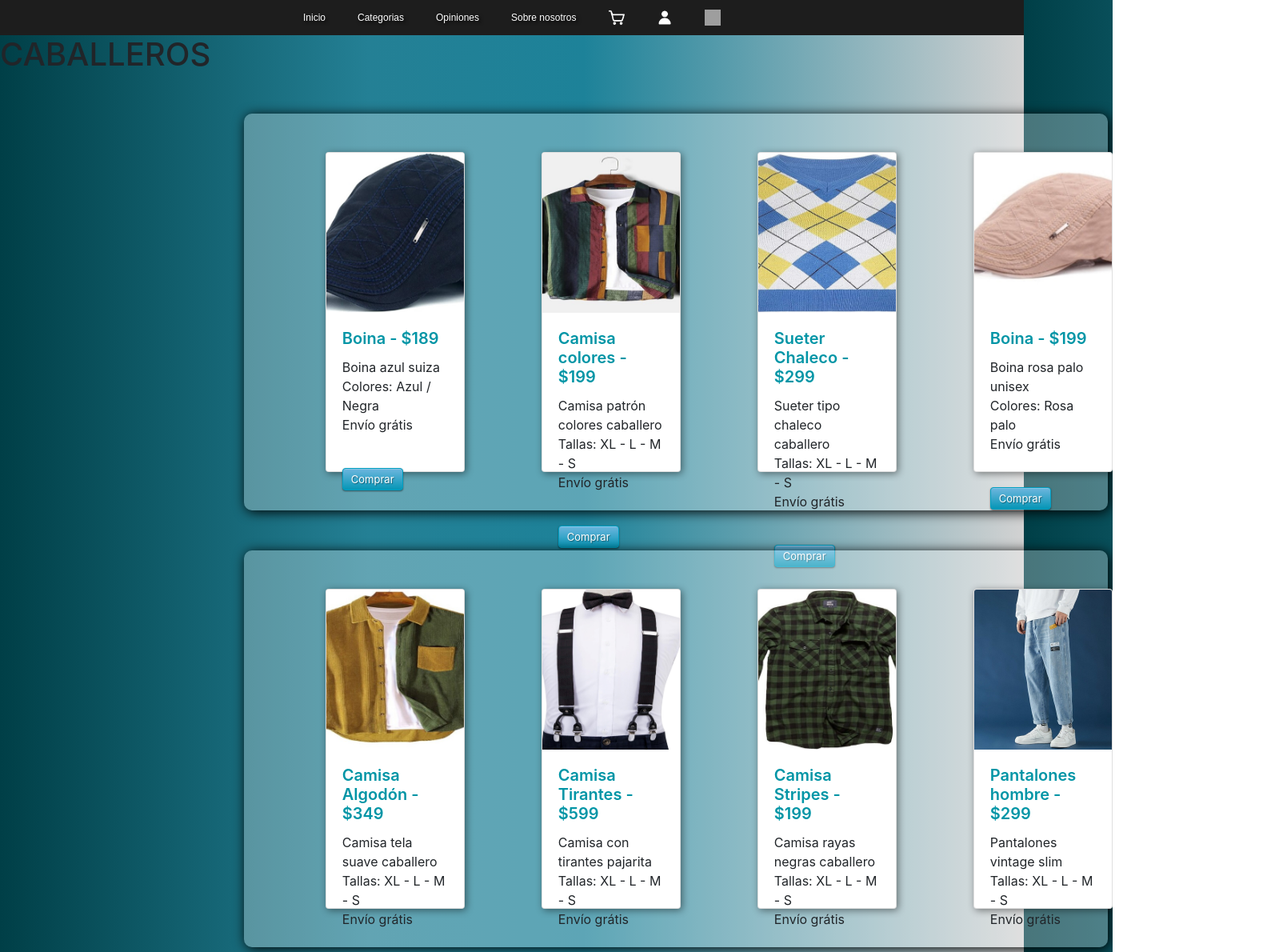
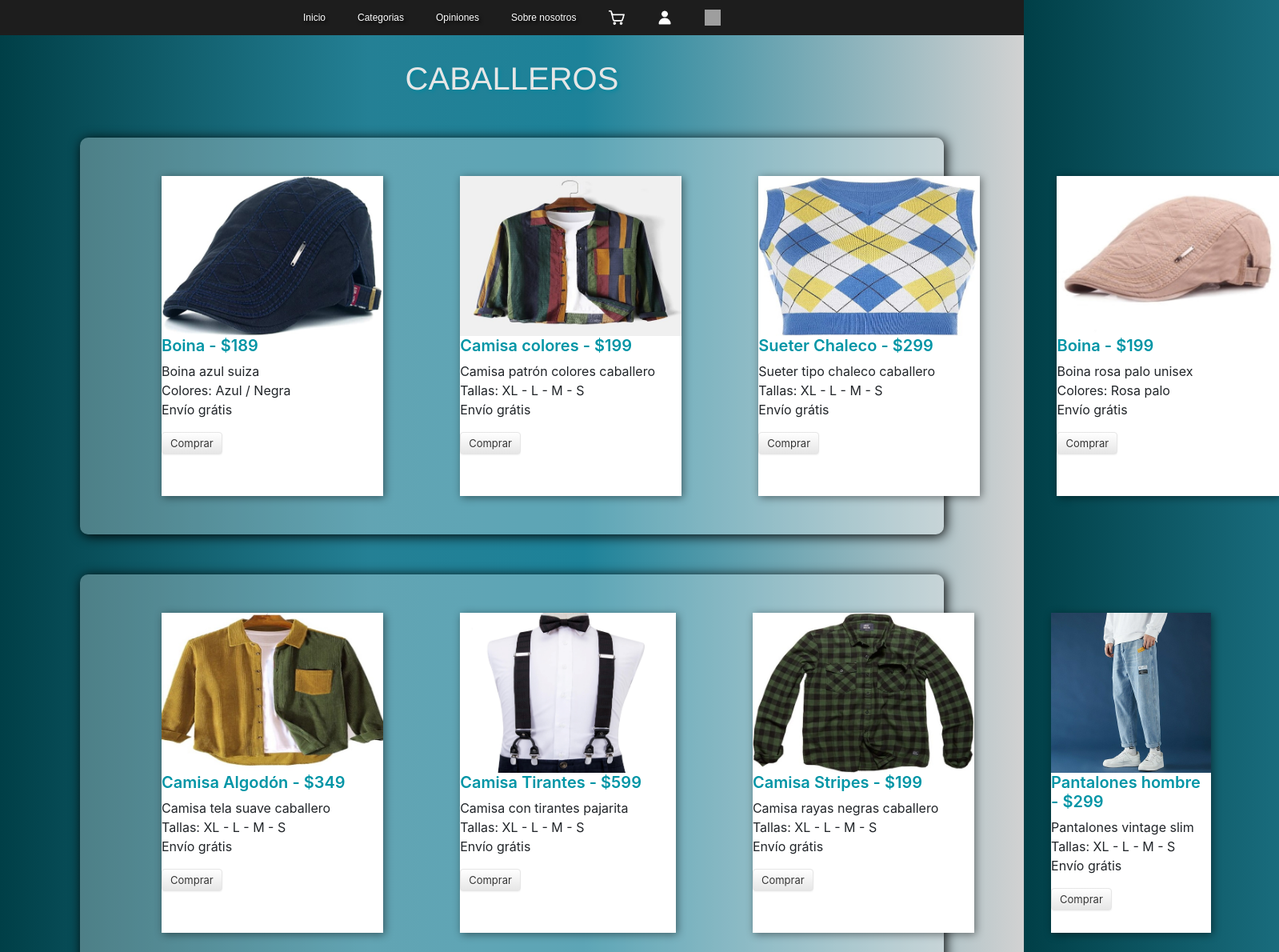
Before and after one commit to 203720/Landing-page, a React (Create React App) app in the folder proyecto-api/: page /Hombres in a window 1280 px wide. Shown: the top 1190 px of the page at 80% size, 1599 px wide, since content can reach past the window. Built offline with nearby package versions, Linux system fonts and the light colour scheme; grey boxes are pictures that could not be loaded.

Commit message:
Cambios
Co-Authored-By: Emilio Torres <77992695+203453@users.noreply.github.com>

```diff
--- a/proyecto-api/src/css/categorias.css
+++ b/proyecto-api/src/css/categorias.css
@@ -1,4 +1,4 @@
-    .card{
+    .cardCategorias{
         position: relative;
         width: 100%;
         height: 400px;
@@ -8,23 +8,23 @@
         background-color: rgb(255, 255, 255);
         box-shadow: 2px 2px 10px rgba(0, 0, 0, 0.453);
     }
-    .btn-primary{
+    .btnCategorias-primary{
         background-color: rgb(0, 0, 0);
         border-color: whitesmoke;
         color: rgb(255, 255, 255);
     }
 
-    .btn-primary:hover{
+    .btnCategorias-primary:hover{
         background-color: rgb(0, 161, 179);;
         color: rgb(255, 255, 255);
         border-color: rgb(0, 0, 0);
     }
-    .btn-primary:focus{
+    .btnCategorias-primary:focus{
       background-color: rgb(0, 161, 179);;
       color: rgb(255, 255, 255);
       border-color: rgb(0, 0, 0);
   }
-    .card-colums{
+    .cardCategorias-colums{
         display: flex;
         position: relative;
         background-color: rgba(255, 255, 255, 0.282);
@@ -36,13 +36,22 @@
         box-shadow: 2px 2px 15px rgb(0, 0, 0);
     }
 
-    .card-img-top{
+    .cardCategorias-img-top{
         object-fit: cover;
         height: 200px;
       }
 
-      .card-title{
+      .cardCategorias-title{
         filter: brightness(120%);
         color: rgb(0, 124, 138);
         font-weight: 600;
       }
+
+      h1{
+        font-family: 'Franklin Gothic Medium', 'Arial Narrow', Arial, sans-serif;
+        font-family: 40px;
+        color: rgb(230, 230, 230);
+        text-align: center;
+        margin-top: 30px;
+        text-shadow: 2px 2px 4px rgb(0, 135, 158);
+      }
--- a/proyecto-api/src/pages/Hombres.jsx
+++ b/proyecto-api/src/pages/Hombres.jsx
@@ -5,71 +5,71 @@ export const Hombres = () => {
      return (
           <div>
   <h1>CABALLEROS</h1>
-  <div className="card-colums">
-    <div className="card" style={{width: '18rem'}}>
-      <img className="card-img-top" src="recursos/boina.jpg" alt="Card image cap" />
-      <div className="card-body">
-        <h5 className="card-title">Boina - $189</h5>
-        <p className="card-text">Boina azul suiza<br />Colores: Azul / Negra<br />Envío grátis</p>
-        <a href="#" className="btn btn-primary">Comprar</a>
+  <div className="cardCategorias-colums">
+    <div className="cardCategorias" style={{width: '18rem'}}>
+      <img className="cardCategorias-img-top" src="recursos/boina.jpg" alt="Card image cap" />
+      <div className="cardCategorias-body">
+        <h5 className="cardCategorias-title">Boina - $189</h5>
+        <p className="cardCategorias-text">Boina azul suiza<br />Colores: Azul / Negra<br />Envío grátis</p>
+        <a href="#" className="btn btnCategorias-primary">Comprar</a>
       </div>
     </div>
-    <div className="card" style={{width: '18rem'}}>
-      <img className="card-img-top" src="recursos/Imagen1.jpg" alt="Card image cap" />
-      <div className="card-body">
-        <h5 className="card-title">Camisa colores - $199</h5>
-        <p className="card-text">Camisa patrón colores caballero<br />Tallas: XL - L - M - S<br />Envío grátis</p>
-        <a href="#" className="btn btn-primary">Comprar</a>
+    <div className="cardCategorias" style={{width: '18rem'}}>
+      <img className="cardCategorias-img-top" src="recursos/Imagen1.jpg" alt="Card image cap" />
+      <div className="cardCategorias-body">
+        <h5 className="cardCategorias-title">Camisa colores - $199</h5>
+        <p className="cardCategorias-text">Camisa patrón colores caballero<br />Tallas: XL - L - M - S<br />Envío grátis</p>
+        <a href="#" className="btn btnCategorias-primary">Comprar</a>
       </div>
     </div>
-    <div className="card" style={{width: '18rem'}}>
-      <img className="card-img-top" src="recursos/Imagen3.jpg" alt="Card image cap" />
-      <div className="card-body">
-        <h5 className="card-title">Sueter Chaleco - $299</h5>
-        <p className="card-text">Sueter tipo chaleco caballero<br />Tallas: XL - L - M - S<br />Envío grátis</p>
-        <a href="#" className="btn btn-primary">Comprar</a>
+    <div className="cardCategorias" style={{width: '18rem'}}>
+      <img className="cardCategorias-img-top" src="recursos/Imagen3.jpg" alt="Card image cap" />
+      <div className="cardCategorias-body">
+        <h5 className="cardCategorias-title">Sueter Chaleco - $299</h5>
+        <p className="cardCategorias-text">Sueter tipo chaleco caballero<br />Tallas: XL - L - M - S<br />Envío grátis</p>
+        <a href="#" className="btn btnCategorias-primary">Comprar</a>
       </div>
     </div>
-    <div className="card" style={{width: '18rem'}}>
-      <img className="card-img-top" src="recursos/boina2.jpeg" alt="Card image cap" />
-      <div className="card-body">
-        <h5 className="card-title">Boina - $199</h5>
-        <p className="card-text">Boina rosa palo unisex<br />Colores: Rosa palo<br />Envío grátis</p>
-        <a href="#" className="btn btn-primary">Comprar</a>
+    <div className="cardCategorias" style={{width: '18rem'}}>
+      <img className="cardCategorias-img-top" src="recursos/boina2.jpeg" alt="Card image cap" />
+      <div className="cardCategorias-body">
+        <h5 className="cardCategorias-title">Boina - $199</h5>
+        <p className="cardCategorias-text">Boina rosa palo unisex<br />Colores: Rosa palo<br />Envío grátis</p>
+        <a href="#" className="btn btnCategorias-primary">Comprar</a>
       </div>
     </div>
   </div>
-  <div className="card-colums">
-    <div className="card" style={{width: '18rem'}}>
-      <img className="card-img-top" src="recursos/Imagen9.jpg" alt="Card image cap" />
-      <div className="card-body">
-        <h5 className="card-title">Camisa Algodón - $349</h5>
-        <p className="card-text">Camisa tela suave caballero<br />Tallas: XL - L - M - S<br />Envío grátis</p>
-        <a href="#" className="btn btn-primary">Comprar</a>
+  <div className="cardCategorias-colums">
+    <div className="cardCategorias" style={{width: '18rem'}}>
+      <img className="cardCategorias-img-top" src="recursos/Imagen9.jpg" alt="Card image cap" />
+      <div className="cardCategorias-body">
+        <h5 className="cardCategorias-title">Camisa Algodón - $349</h5>
+        <p className="cardCategorias-text">Camisa tela suave caballero<br />Tallas: XL - L - M - S<br />Envío grátis</p>
+        <a href="#" className="btn btnCategorias-primary">Comprar</a>
       </div>
     </div>
-    <div className="card" style={{width: '18rem'}}>
-      <img className="card-img-top" src="recursos/Imagen6.jpg" alt="Card image cap" />
-      <div className="card-body">
-        <h5 className="card-title">Camisa Tirantes - $599</h5>
-        <p className="card-text">Camisa con tirantes pajarita<br />Tallas: XL - L - M - S<br />Envío grátis</p>
-        <a href="#" className="btn btn-primary">Comprar</a>
+    <div className="cardCategorias" style={{width: '18rem'}}>
+      <img className="cardCategorias-img-top" src="recursos/Imagen6.jpg" alt="Card image cap" />
+      <div className="cardCategorias-body">
+        <h5 className="cardCategorias-title">Camisa Tirantes - $599</h5>
+        <p className="cardCategorias-text">Camisa con tirantes pajarita<br />Tallas: XL - L - M - S<br />Envío grátis</p>
+        <a href="#" className="btn btnCategorias-primary">Comprar</a>
       </div>
     </div>
-    <div className="card" style={{width: '18rem'}}>
-      <img className="card-img-top" src="recursos/Imagen11.jpg" alt="Card image cap" />
-      <div className="card-body">
-        <h5 className="card-title">Camisa Stripes - $199</h5>
-        <p className="card-text">Camisa rayas negras caballero<br />Tallas: XL - L - M - S<br />Envío grátis</p>
-        <a href="#" className="btn btn-primary">Comprar</a>
+    <div className="cardCategorias" style={{width: '18rem'}}>
+      <img className="cardCategorias-img-top" src="recursos/Imagen11.jpg" alt="Card image cap" />
+      <div className="cardCategorias-body">
+        <h5 className="cardCategorias-title">Camisa Stripes - $199</h5>
+        <p className="cardCategorias-text">Camisa rayas negras caballero<br />Tallas: XL - L - M - S<br />Envío grátis</p>
+        <a href="#" className="btn btnCategorias-primary">Comprar</a>
       </div>
     </div>
-    <div className="card" style={{width: '18rem'}}>
-      <img className="card-img-top" src="recursos/imagen7.jpg" alt="Card image cap" />
-      <div className="card-body">
-        <h5 className="card-title">Pantalones hombre - $299</h5>
-        <p className="card-text">Pantalones vintage slim<br />Tallas: XL - L - M - S<br />Envío grátis</p>
-        <a href="#" className="btn btn-primary">Comprar</a>
+    <div className="cardCategorias" style={{width: '18rem'}}>
+      <img className="cardCategorias-img-top" src="recursos/imagen7.jpg" alt="Card image cap" />
+      <div className="cardCategorias-body">
+        <h5 className="cardCategorias-title">Pantalones hombre - $299</h5>
+        <p className="cardCategorias-text">Pantalones vintage slim<br />Tallas: XL - L - M - S<br />Envío grátis</p>
+        <a href="#" className="btn btnCategorias-primary">Comprar</a>
       </div>
     </div>
   </div>
```
Also changed, not shown: proyecto-api/src/pages/Menores.jsx (+50 -50 lines), proyecto-api/src/pages/Mujeres.jsx (+45 -45 lines).
